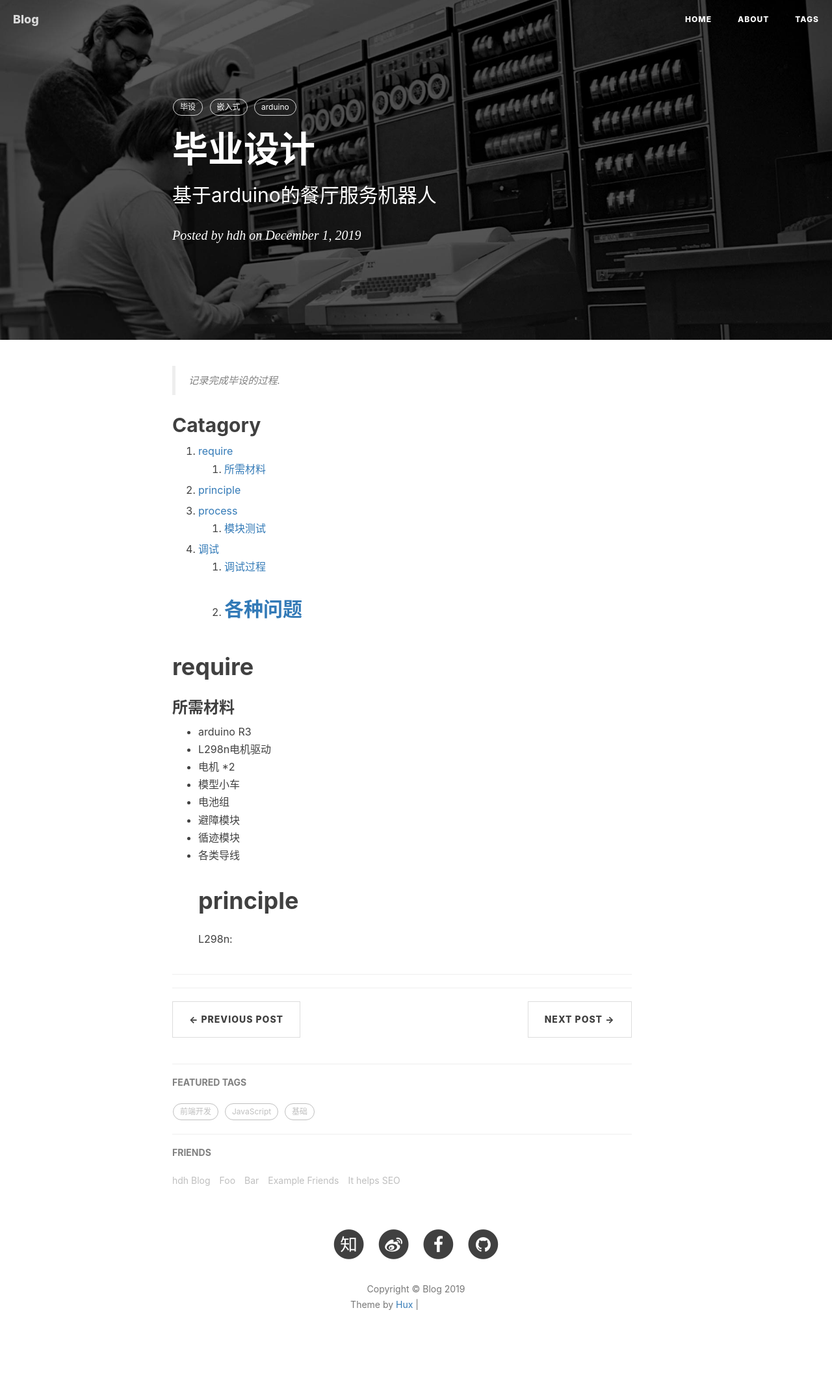
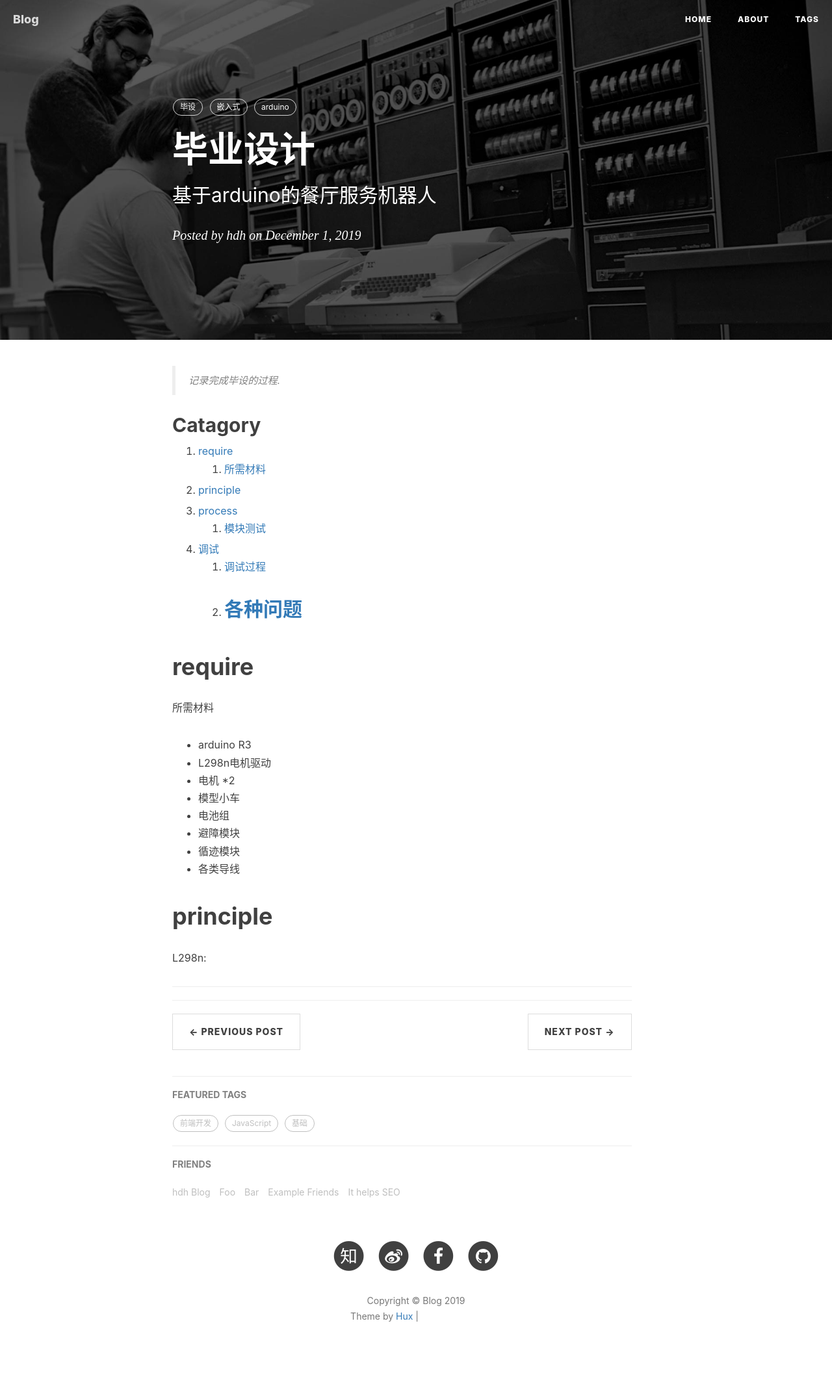
Before and after one commit to hdheart/hdheart.github.io, a Jekyll site: the page built from _posts/2019-12-01-Graduation Project.markdown, in a window 1280 px wide. Shown: the whole page at 65% size. Built offline with Jekyll 4.4.1, drawn with Linux system fonts in a browser that asks for light colours; nearby versions of some CDN libraries; a script that is not in the unit is left out; comment, search, counter and statistics services are not loaded; grey boxes are pictures that could not be loaded.

```diff
--- a/_posts/2019-12-01-Graduation Project.markdown
+++ b/_posts/2019-12-01-Graduation Project.markdown
@@ -25,11 +25,11 @@ tags:
 
 4. [调试](#调试)
 	1. [调试过程](#调试过程)
-	2. [各种问题](各种问题)
+	2. [各种问题](#各种问题)
 ---
 
 # require
-### 所需材料
+ 所需材料
 -  arduino R3
 -  L298n电机驱动
 -  电机 *2
@@ -38,5 +38,6 @@ tags:
 -  避障模块
 -  循迹模块
 -  各类导线
+
 # principle
 L298n:
```
